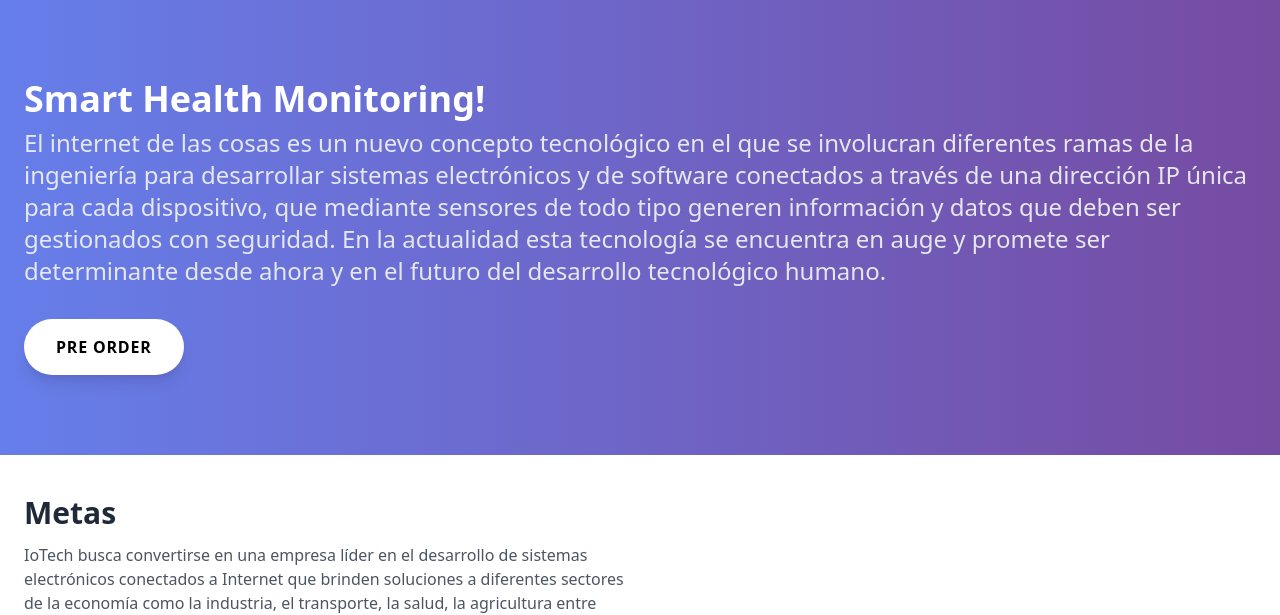
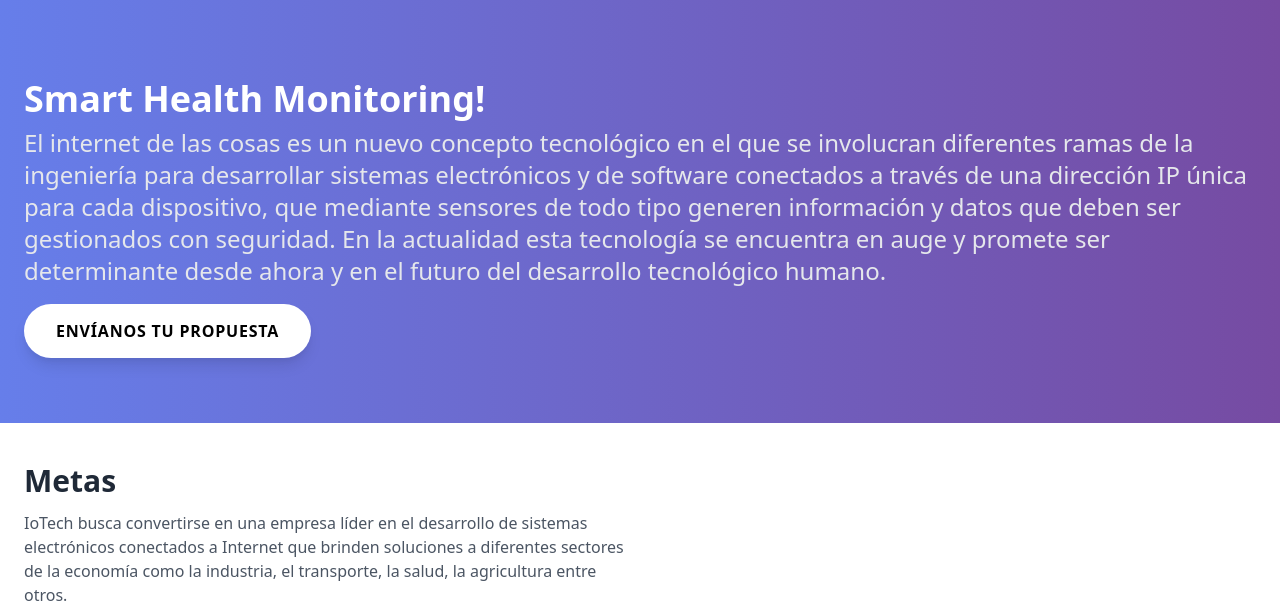
Before and after one commit to juliandavidmr/lab_IoTech, a PHP site: page / in a window 1280 px wide. Shown: the part 57-672 px from the top of the page. Run offline with PHP 8.4, Linux system fonts and the light colour scheme.

Commit message:
cerrar conexion al finalizar todo, crear boton "Envíanos tu propuesta"

```diff
--- a/index.php
+++ b/index.php
@@ -63,6 +63,8 @@
             } else {
                 echo $principalView->output();
             }
+
+            $db->close();
         ?>
     </body>
 </html>
--- a/views/principal.view.php
+++ b/views/principal.view.php
@@ -70,9 +70,9 @@ class PrincipalView
               tecnológico humano.
 
               </h3>
-              <button class=\"bg-white font-bold rounded-full py-4 px-8 shadow-lg uppercase tracking-wider\">
-                Pre Order
-              </button>
+              <a class=\"bg-white font-bold rounded-full py-4 px-8 shadow-lg uppercase tracking-wider\" href='./?pagina=registrar'>
+                Envíanos tu propuesta
+              </a>
             </div>
           </div>
           <!-- Features -->
```
